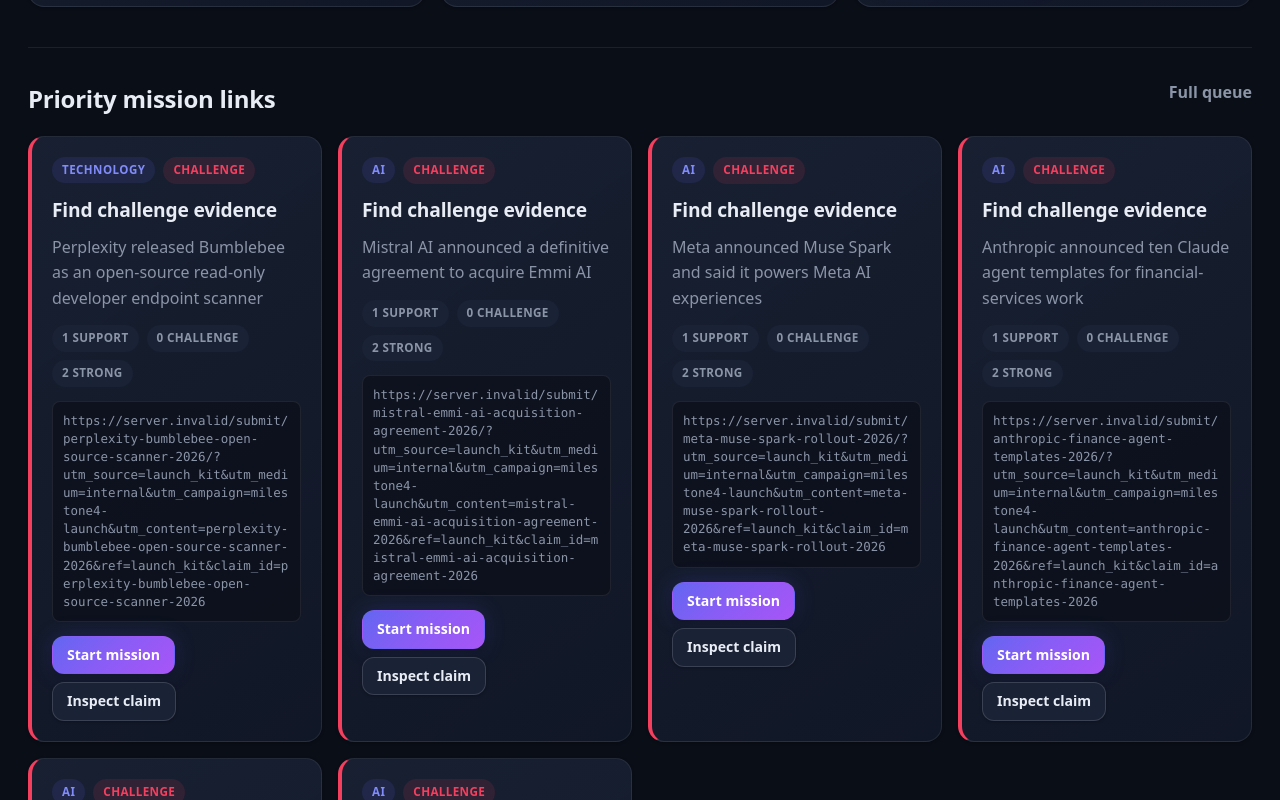
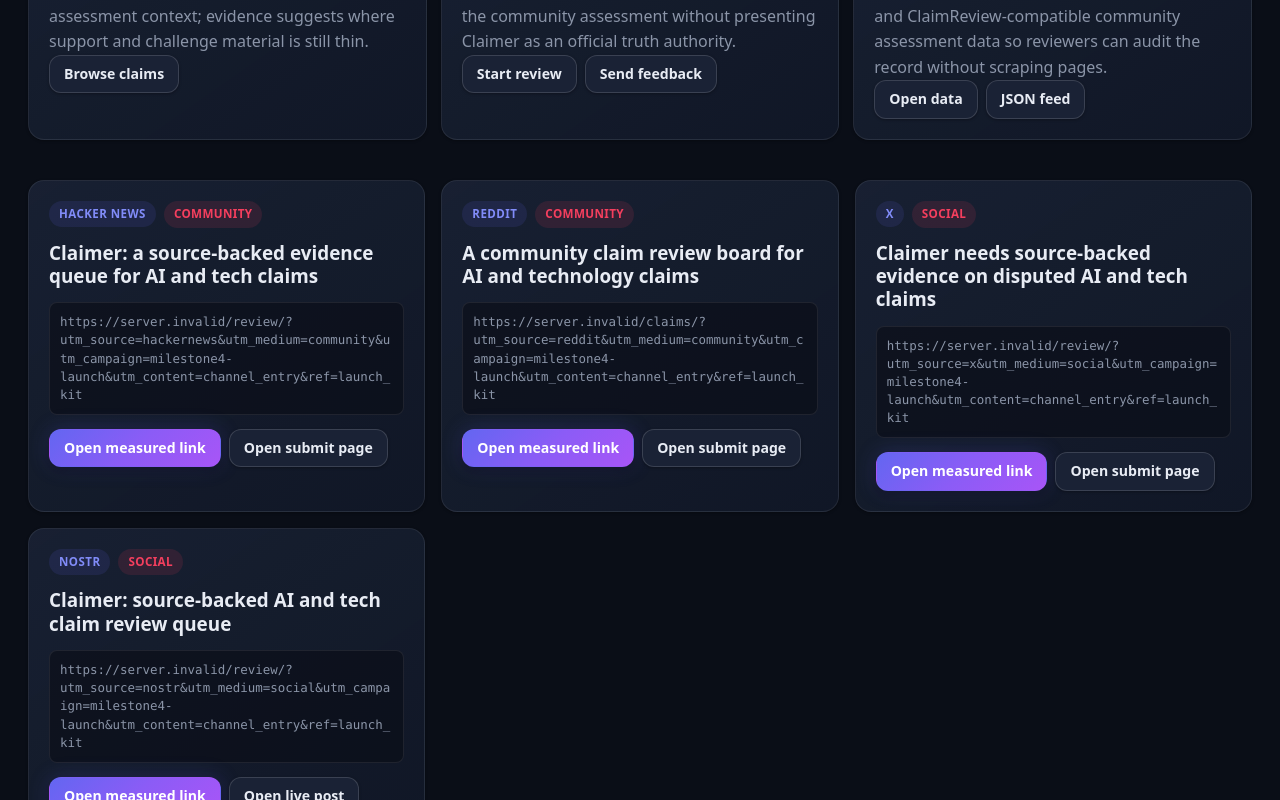
Before and after one commit to Claimer-org/claimer, a Next.js app: page /claimer/launch in a window 1280 px wide. Shown: the part 2000-2800 px from the top of the page. Built offline with nearby package versions, Linux system fonts and the light colour scheme; no server answers.

Commit message:
Add Nostr launch channel

```diff
--- a/app/launch/page.tsx
+++ b/app/launch/page.tsx
@@ -33,8 +33,22 @@ const channels = [
     medium: "social",
     path: "/review/",
     title: "Claimer needs source-backed evidence on disputed AI and tech claims"
+  },
+  {
+    label: "Nostr",
+    source: "nostr",
+    medium: "social",
+    path: "/review/",
+    title: "Claimer: source-backed AI and tech claim review queue"
   }
 ];
+
+const nostrFallbackPost = {
+  eventId: "1320678c6a5bf61b18c35329ae66117931eaac749f4a6be25119116234a094b9",
+  viewerUrl:
+    "https://njump.me/1320678c6a5bf61b18c35329ae66117931eaac749f4a6be25119116234a094b9",
+  measuredReviewUrl: campaignUrl("/review/", "nostr", "social", "fallback_note")
+};
 
 function campaignParams(source: string, medium: string, content: string) {
   const params = new URLSearchParams({
@@ -88,9 +102,17 @@ function socialSubmitUrl(channel: (typeof channels)[number]) {
     )}&title=${encodeURIComponent(channel.title)}`;
   }
 
+  if (channel.source === "nostr") {
+    return nostrFallbackPost.viewerUrl;
+  }
+
   return `https://x.com/intent/tweet?text=${encodeURIComponent(
     channel.title
   )}&url=${encodeURIComponent(url)}`;
+}
+
+function socialActionLabel(channel: (typeof channels)[number]) {
+  return channel.source === "nostr" ? "Open live post" : "Open submit page";
 }
 
 function missionScore(claim: (typeof seedClaims)[number]) {
@@ -156,6 +178,14 @@ const launchShareDrafts: LaunchShareDraft[] = [
     body:
       "I am looking for quick reviewer feedback on Claimer, a source-backed community assessment tool for AI and tech claims. Each claim has cited URLs, support/challenge evidence, and explainable scores.\n\nThe goal is not a definitive verdict; it is to show what the evidence suggests and where better sources are needed.",
     url: campaignUrl("/review/", "direct", "outreach", "copy_draft_direct")
+  },
+  {
+    id: "nostr",
+    label: "Nostr",
+    title: "Source-backed AI and tech claim review queue",
+    body:
+      "Claimer has a source-backed AI/tech review queue with 100 live claims. Add support or challenge evidence, inspect what the evidence suggests, and improve the community assessment.\n\nAutomated assistance is disclosed; scores are not official fact-check verdicts.",
+    url: campaignUrl("/review/", "nostr", "social", "copy_draft_nostr")
   }
 ];
 
@@ -297,12 +327,42 @@ export default function LaunchPage() {
                   rel="noreferrer"
                   target="_blank"
                 >
-                  Open submit page
+                  {socialActionLabel(channel)}
                 </a>
               </div>
             </article>
           );
         })}
+      </section>
+
+      <section className="panel" aria-labelledby="nostr-fallback-title">
+        <div className="section-heading">
+          <div>
+            <p className="eyebrow">Live fallback post</p>
+            <h2 id="nostr-fallback-title">Nostr fallback reference</h2>
+          </div>
+          <a href={nostrFallbackPost.viewerUrl} rel="noreferrer" target="_blank">
+            Open njump viewer
+          </a>
+        </div>
+        <div className="grid">
+          <article className="card">
+            <h3>Event ID</h3>
+            <p className="copy-line">{nostrFallbackPost.eventId}</p>
+          </article>
+          <article className="card">
+            <h3>Public viewer</h3>
+            <p className="copy-line">{nostrFallbackPost.viewerUrl}</p>
+          </article>
+          <article className="card">
+            <h3>Measured review link</h3>
+            <p>
+              The live fallback note routes reviewers to the source-backed
+              review queue with Nostr campaign attribution.
+            </p>
+            <p className="copy-line">{nostrFallbackPost.measuredReviewUrl}</p>
+          </article>
+        </div>
       </section>
 
       <section className="panel" aria-labelledby="mission-links-title">
```
Also changed, not shown: public/llms.txt.
